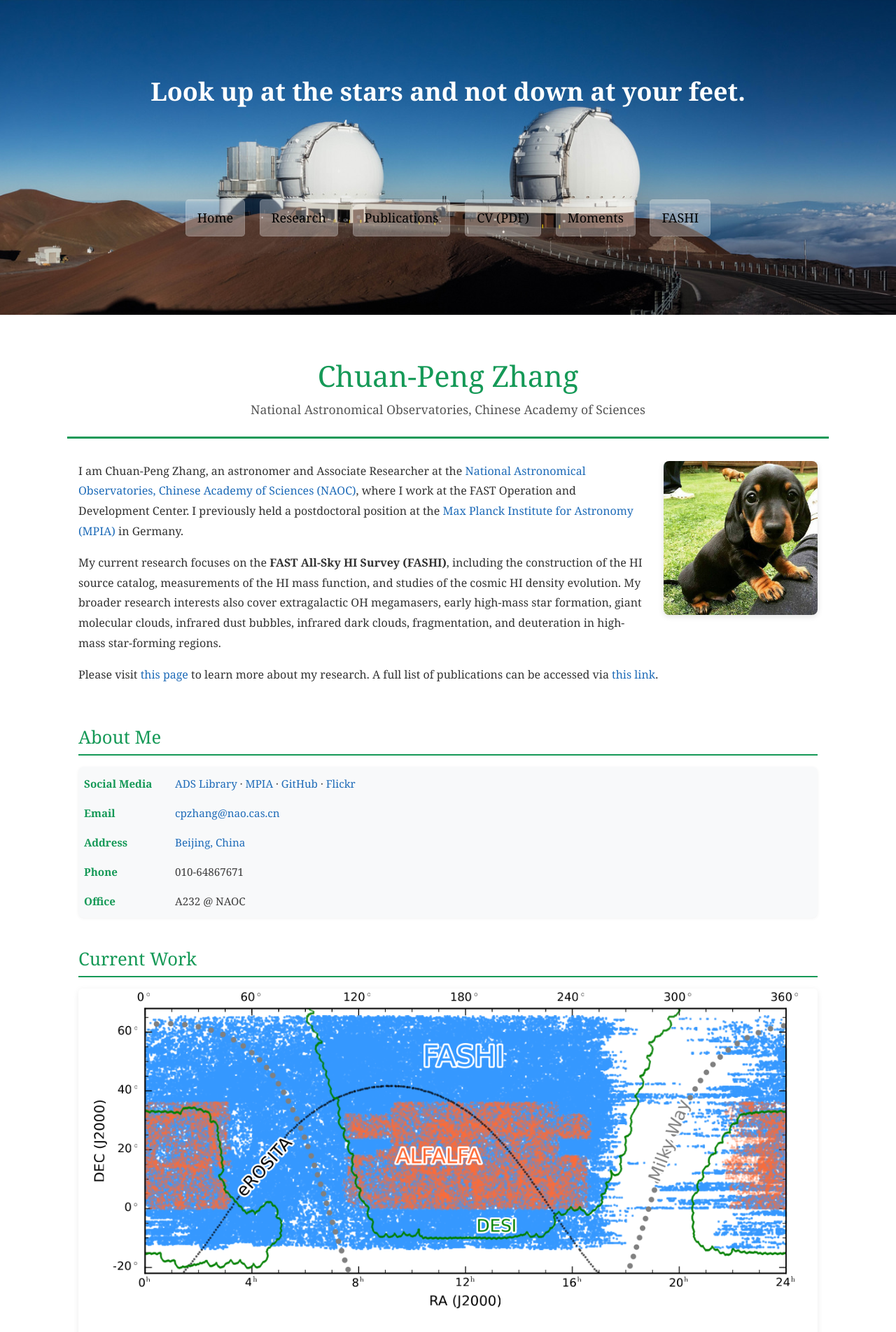
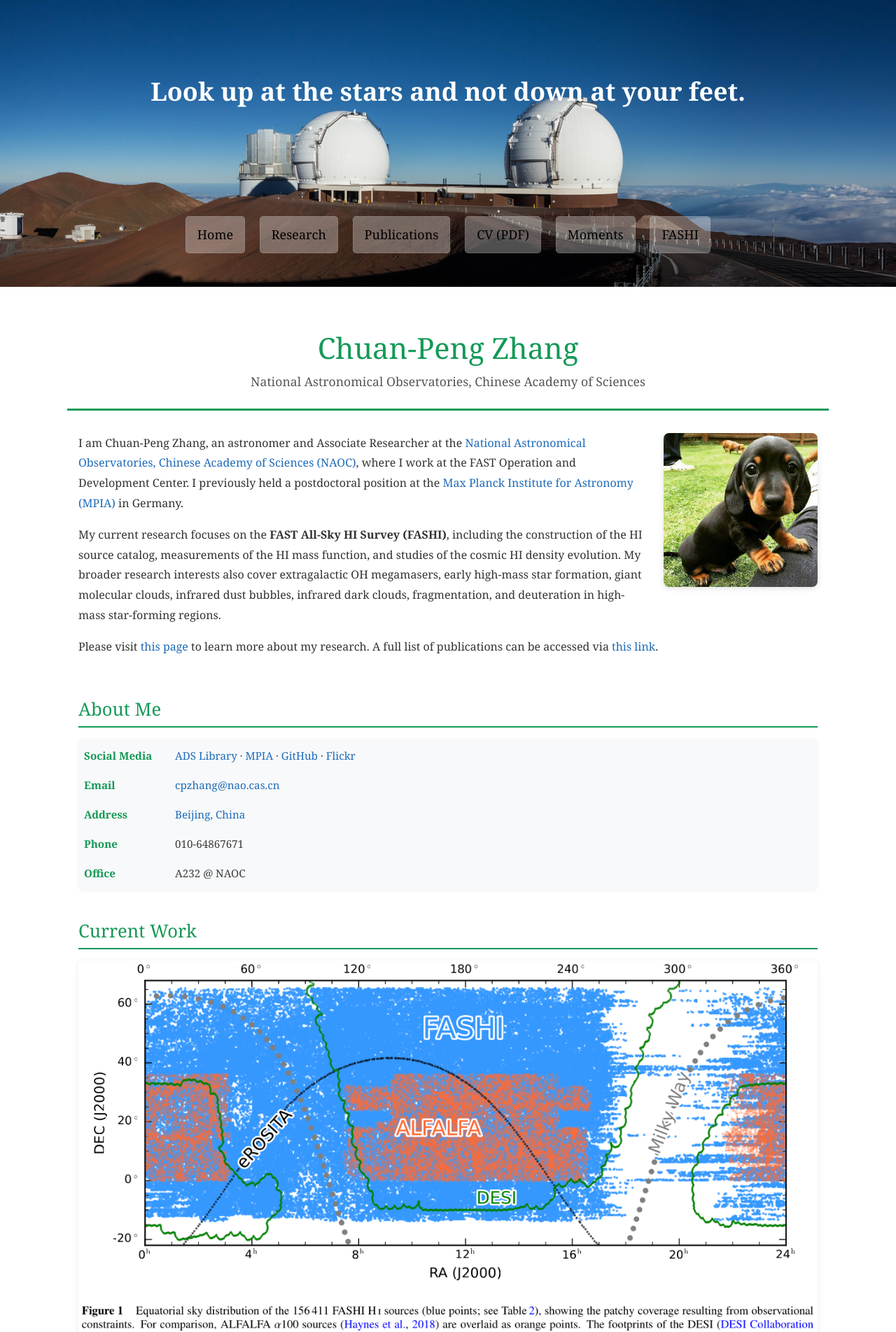
Before and after one commit to zcp521/zcp521.github.io, a Jekyll site: the page built from index.html, in a window 1280 px wide. Shown: the top 1904 px of the page at 70% size. Built offline with Jekyll 4.4.1, drawn with Linux system fonts in a browser that asks for light colours; the list of posts is cut into pages by our own code.

Commit message:
Update page-header.html

```diff
--- a/_includes/page-header.html
+++ b/_includes/page-header.html
@@ -2,13 +2,12 @@
   <h1 class="moments-name">{{page.title }}</h1>
   <h2 class="moments-tagline">{{page.tagline}}</h2>
 
-  <!-- 空白占位：调整高度控制按钮位置 -->
-  <div style="height: 2.5rem;"></div>
-
+  <div style="transform: translateY(4.0rem);">
     <a href={{ site.baseurl }}/index.html class="btn">Home</a>
     <a href={{ site.baseurl }}/research.html class="btn">Research</a>
     <a href={{ site.baseurl }}/pub.html class="btn">Publications</a>
     <a href={{ site.baseurl }}/cv/cv_cpzhang.pdf class="btn">CV (PDF)</a>
     <a href={{ site.baseurl }}/moments.html class="btn">Moments</a>
     <a href={{ site.baseurl }}/fashi.html class="btn">FASHI</a>
+  </div>
 </section>
```
Lines whose indentation alone changed are shown as unchanged.
